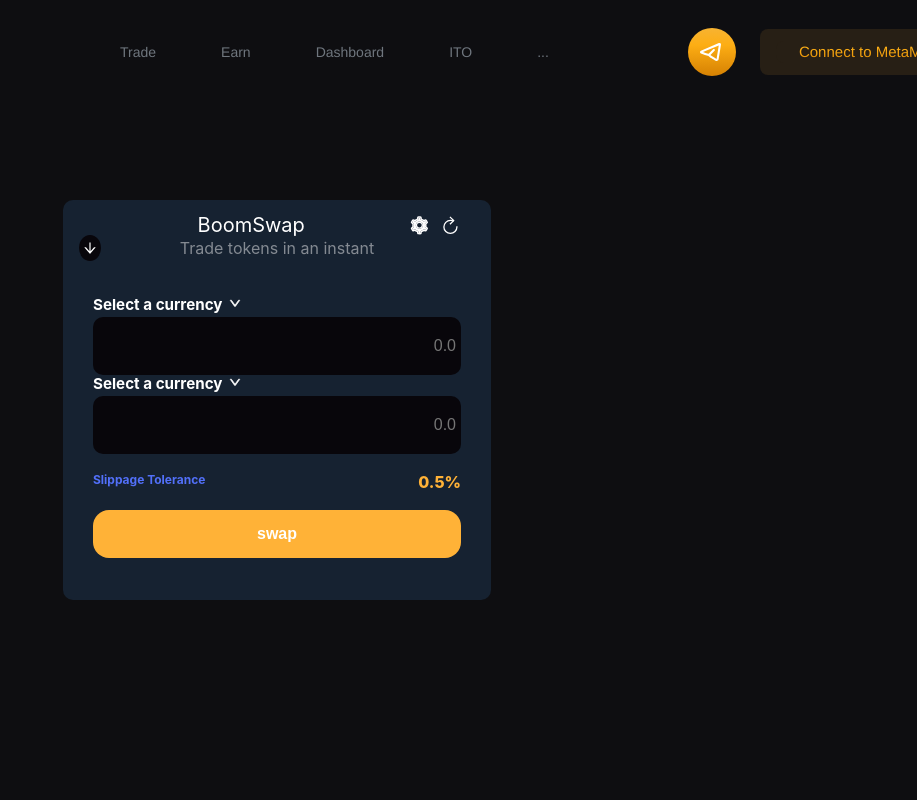
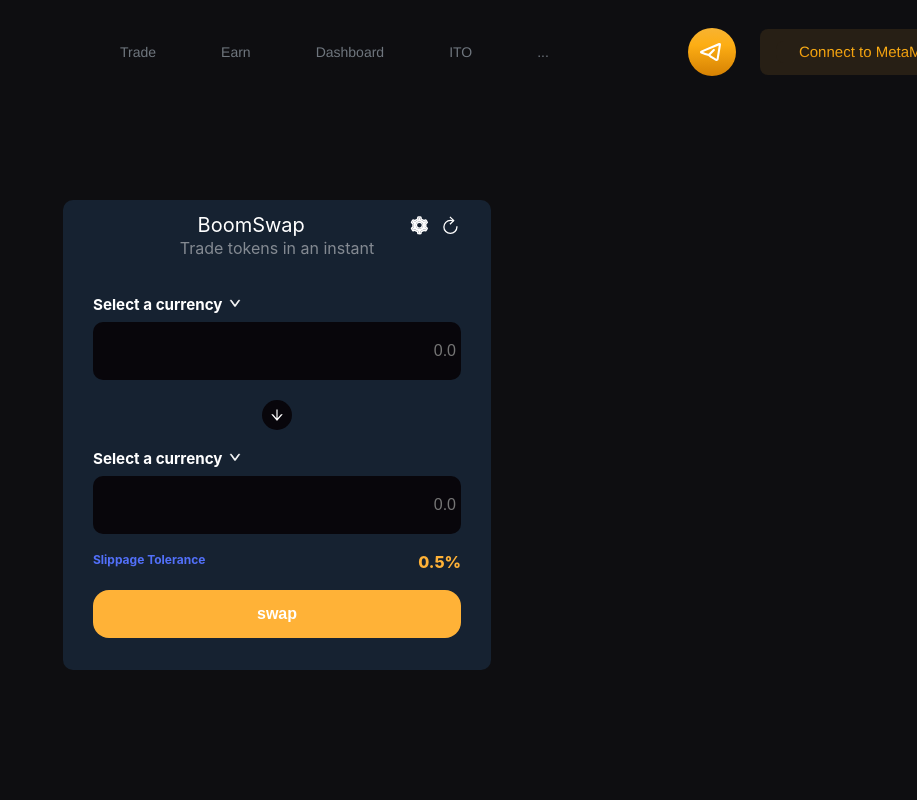
Before and after one commit to Endeavour-Innovations-Inc/BoomSwap, a React (Vite) app: page / in a window 1280 px wide. Both pictures are taken after a click on the button "Trade". Shown: the top 800 px of the page, without its empty margins (363-1280 px from the left). Built offline with nearby package versions, Linux system fonts and the light colour scheme; a web font is replaced by a local one.

Commit message:
Trade View Finished

```diff
--- a/src/screens/Trade/components/Card/Card.css
+++ b/src/screens/Trade/components/Card/Card.css
@@ -1,6 +1,6 @@
 .card {
     width: 428px;
-    height: 400px;
+    height:470px;
     padding: 10px 30px;
     background-color: var(--colorPrimary);
     border-radius: 10px;
@@ -55,17 +55,19 @@
 }
 
 .arrow {
-    height: 30px;
-    width: 30px;
-    border-radius: 100%;
-    background-color: var(--colorBodyBackground);
-    display: flex;
-    justify-content: center;
-    align-items: center;
-    margin: 20px auto;
-    font-size: 1rem;
-    color: var(--white);
-}
+    height: 30px !important;
+    width: 30px !important;
+    border-radius: 100% !important;
+    background-color: var(--colorBodyBackground) !important; /* Ensure this variable is defined */
+    display: flex !important;
+    justify-content: center !important;
+    align-items: center !important;
+    margin: 20px auto !important; /* Centers the button horizontally */
+    font-size: 1rem !important;
+    color: var(--white) !important; /* Ensure this variable is defined */
+    position: static !important; /* Ensures the button is in the normal document flow */
+  }
+
 
 .slipTolerance {
     display: flex;
@@ -104,7 +106,7 @@
 .label {
     color: var(--white);
     cursor: pointer;
-    padding-bottom: 5px;
+    padding-bottom: 10px;
     text-align: left;
 }
 
@@ -152,7 +154,6 @@
 .slipCaption {
     text-align: left;
 }
-
 
 .question {
     color: var(--colorLightGrey);
@@ -238,3 +239,15 @@
     justify-content: flex-start;
     padding: 20px 0;
 }
+
+.arrowDownImageContainer {
+    display: flex;
+    justify-content: center;
+    align-items: center;
+    margin: 10px 0; /* Adjust margin as needed */
+  }
+
+.arrowDownImageContainer img {
+    width: 30px; /* Adjust width as needed */
+    height: auto;
+}
```
Also changed, not shown: src/screens/Trade/components/Card/Card.jsx (+3 -4 lines).
